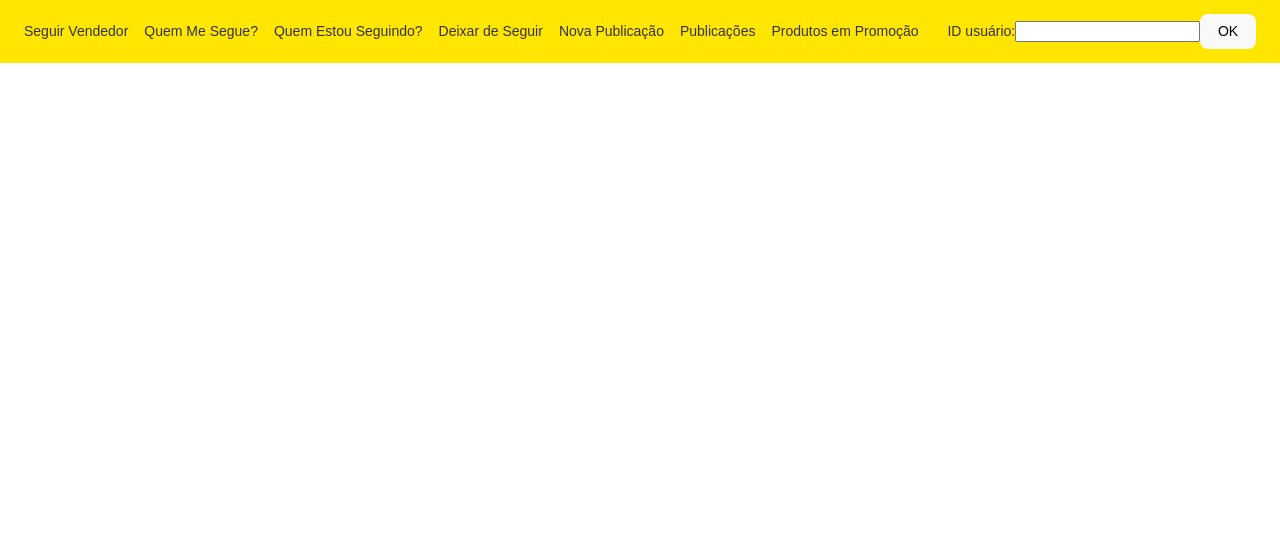
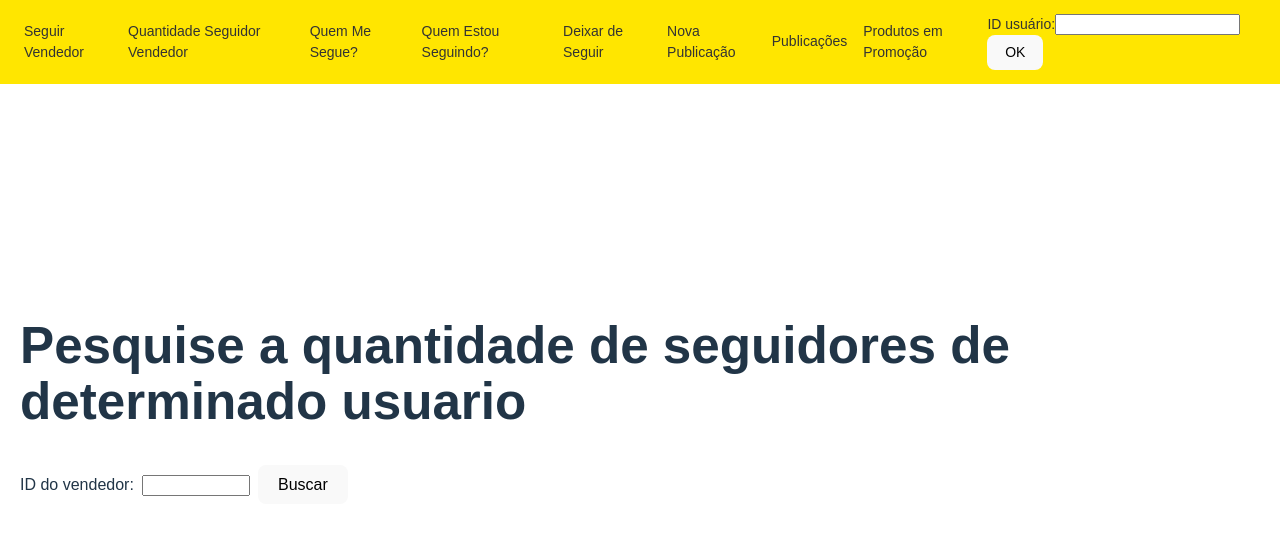
Before and after one commit to Cesarl99/FRONT_MELI_SOCIAL, a React (Vite) app: page /quantidade-seguidores-vendedor in a window 1280 px wide. Shown: the top 534 px of the page. Built offline with nearby package versions, Linux system fonts and the light colour scheme.

Commit message:
feat: criacao da tela de quantidade de seguidores de vendedores

```diff
--- a/src/App.jsx
+++ b/src/App.jsx
@@ -8,6 +8,7 @@ import DeixarDeSeguir from "./pages/DeixarDeSeguir";
 import NovaPublicacao from "./pages/NovaPublicacao";
 import Publicacoes from "./pages/Publicacoes";
 import ProdutosPromocao from "./pages/ProdutosPromocao";
+import QuantidadeSeguidoresVendedor from "./pages/QuantidadeSeguidoresVendedores";
 import Login from "./pages/Login";
 import Home from "./pages/Home";
 
@@ -20,6 +21,7 @@ function App() {
       <main style={{ padding: "20px" }}>
         <Routes>
           <Route path="/seguir-vendedor" element={<SeguirVendedor />} />
+          <Route path="/quantidade-seguidores-vendedor" element={<QuantidadeSeguidoresVendedor />} />
           <Route path="/quem-me-segue" element={<QuemMeSegue />} />
           <Route path="/quem-estou-seguindo" element={<QuemEstouSeguindo />} />
           <Route path="/deixar-de-seguir" element={<DeixarDeSeguir />} />
--- a/src/components/TopMenu.jsx
+++ b/src/components/TopMenu.jsx
@@ -41,6 +41,7 @@ function TopMenu() {
     <header className="top-header">
       <ul className="top-menu-list">
         <li><Link to="/seguir-vendedor">Seguir Vendedor</Link></li>
+        <li><Link to="/quantidade-seguidores-vendedor">Quantidade Seguidor Vendedor</Link></li>
         <li><Link to="/quem-me-segue">Quem Me Segue?</Link></li>
         <li><Link to="/quem-estou-seguindo">Quem Estou Seguindo?</Link></li>
         <li><Link to="/deixar-de-seguir">Deixar de Seguir</Link></li>
--- /dev/null
+++ b/src/pages/QuantidadeSeguidoresVendedores.jsx
@@ -0,0 +1,91 @@
+// src/pages/QuantidadeSeguidoresVendedores.jsx
+import { useState } from "react";
+import axios from "axios";
+
+function QuantidadeSeguidoresVendedor() {
+  const [vendedorId, setVendedorId] = useState("");   // ID digitado
+  const [dados, setDados] = useState(null);           // resposta do backend
+  const [erro, setErro] = useState(null);             // mensagem de erro
+  const [carregando, setCarregando] = useState(false);
+
+  async function QtdDeSeguidores() {
+    try {
+      setErro(null);
+      setDados(null);
+
+      if (!vendedorId) {
+        setErro("Informe o ID do vendedor.");
+        return;
+      }
+
+      setCarregando(true);
+
+      const url = `http://localhost:8080/users/${vendedorId}/followers/count`;
+      const response = await axios.get(url);
+
+      // espera algo assim:
+      // { "userId": 234, "userName": "vendedor1", "followersCount": 35 }
+      setDados(response.data);
+    } catch (error) {
+      console.error("Erro ao buscar followers:", error);
+
+      if (error.response) {
+        const mensagemBackend =
+          typeof error.response.data === "string"
+            ? error.response.data
+            : error.response.data?.message || "Erro ao buscar followers.";
+
+        setErro(`Erro ${error.response.status}: ${mensagemBackend}`);
+      } else if (error.request) {
+        setErro("Servidor não respondeu. Verifique se o backend está rodando.");
+      } else {
+        setErro("Erro ao preparar requisição. Veja o console.");
+      }
+    } finally {
+      setCarregando(false);
+    }
+  }
+
+  return (
+    <div>
+      <h1>Pesquise a quantidade de seguidores de determinado usuario</h1>
+
+      {/* Campo para digitar o ID do vendedor */}
+      <div style={{ marginBottom: "12px" }}>
+        <label>
+          ID do vendedor:
+          <input
+            type="number"
+            value={vendedorId}
+            onChange={(e) => setVendedorId(e.target.value)}
+            style={{ marginLeft: "8px", width: "100px" }}
+          />
+        </label>
+        <button
+          onClick={QtdDeSeguidores}
+          style={{ marginLeft: "8px" }}
+        >
+          Buscar
+        </button>
+      </div>
+
+      {erro && <p style={{ color: "red" }}>{erro}</p>}
+
+      {carregando && <p>Carregando...</p>}
+
+      {dados && !erro && !carregando && (
+        <div>
+          <p>
+            Usuário: {dados.userName} (ID: {dados.userId})
+          </p>
+          <p>
+            Número de seguidores:{" "}
+            <strong>{dados.followersCount}</strong>
+          </p>
+        </div>
+      )}
+    </div>
+  );
+}
+
+export default QuantidadeSeguidoresVendedor;
```
Also changed, not shown: src/pages/DeixarDeSeguir.jsx (indentation only).
